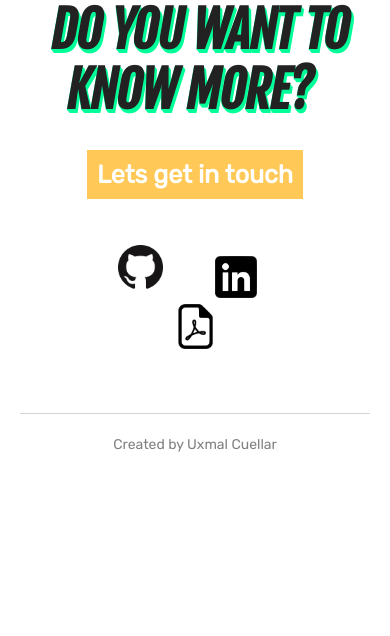
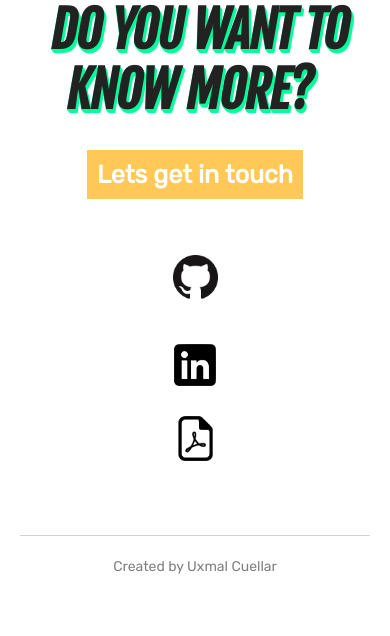
Before and after one commit to UxmalCuellar/v1, a Flask app: page / in a window 390 px wide. Shown: the part 2944-3580 px from the top of the page. Before the commit the page ends 3396 px from the top, so only its background shows below. Run offline with Flask 2, Linux system fonts and the light colour scheme; some libraries are stand-ins or nearby versions.

Commit message:
adjusted icon spacing

```diff
--- a/static/main.css
+++ b/static/main.css
@@ -471,6 +471,8 @@ html, body {
    }
    #contact-icons {
       font-size: 30px;
+      padding: 50px 12.5% 50px 12.5%;
+      width: 75%;
    }
 
 }
@@ -520,11 +522,12 @@ html, body {
 }
 
 #contact-icons {
-   padding: 50px;
+   padding: 50px 30% 50px 30%;
+   width: 40%;
 }
 
 .footer-icons {
-   padding: 0px 15px 0px 15px;
+   padding: 10px 10px 10px 10px;
 }
 
 #footer {
```
